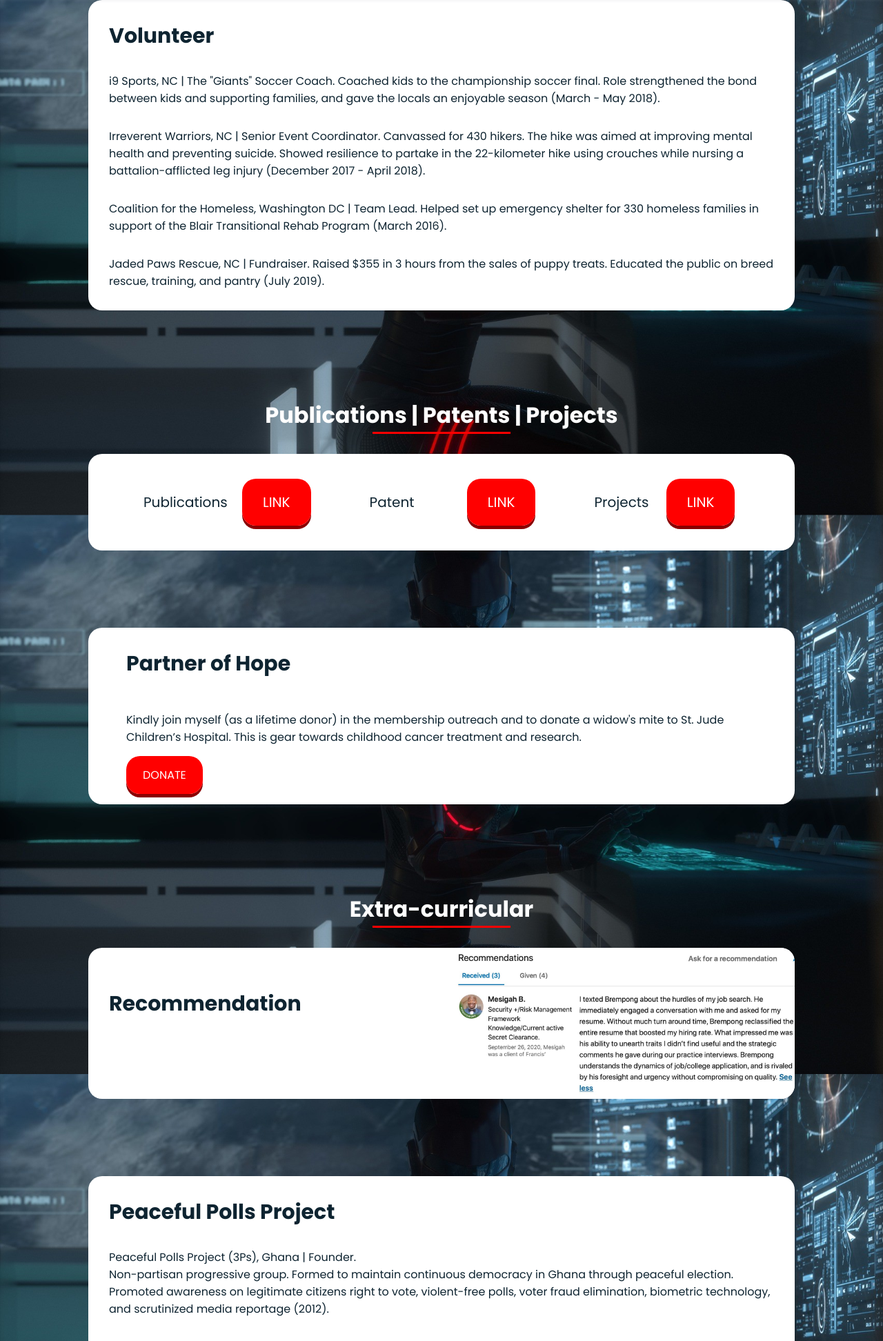
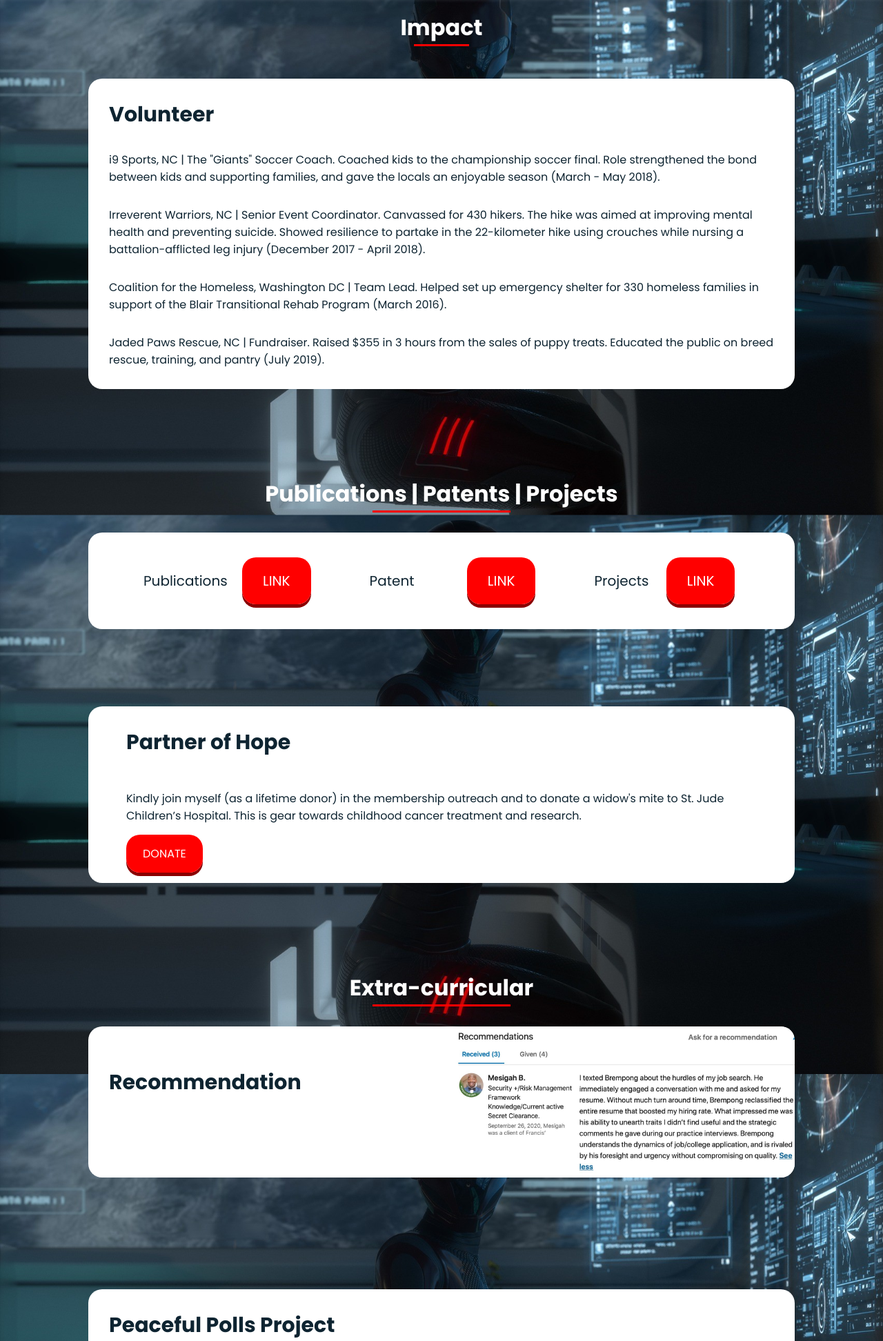
Before and after one commit to dylanbuchi/francis-portfolio, a Flask app: page /impact.html in a window 1280 px wide. Shown: the part 64-2008 px from the top of the page at 69% size. Run offline with Flask 2, Linux system fonts and the light colour scheme; some libraries are stand-ins or nearby versions.

Commit message:
update impact page

```diff
--- a/static/assets/css/styles.css
+++ b/static/assets/css/styles.css
@@ -632,6 +632,8 @@ contact-icons */
         float: left;
     }
     .volunteer-div {
+        margin-top: 50px;
+        padding-top: 0px;
         width: auto;
         height: auto;
         background-color: white;
--- a/templates/impact.html
+++ b/templates/impact.html
@@ -90,6 +90,7 @@
         <main class="l-main">
             <!-- (1) Volunteer -->
             <section class="project section" id="project">
+                <h2 class="section-title">Impact</h2>
                 <div class="volunteer-div bd-grid">
                     <div class="community__div">
                         <h2 style="font-size: 30px" class="about__subtitle">
```
